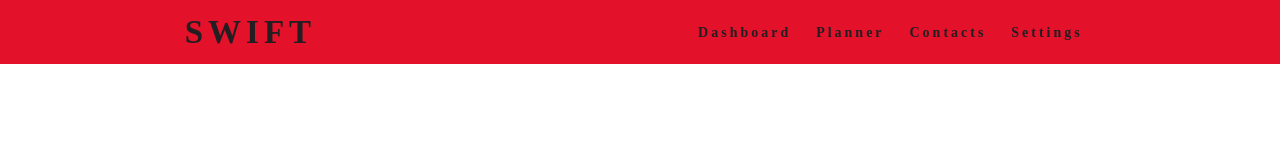
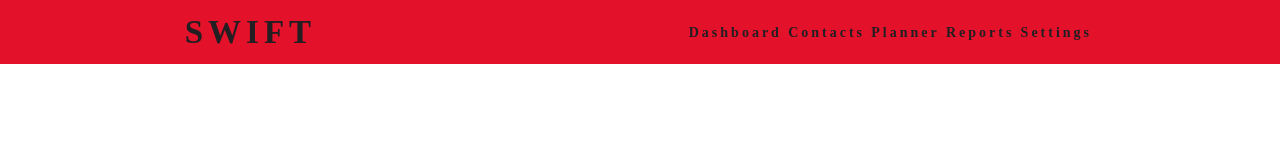
Before and after one commit to nguyj8/CRM-Project, a plain HTML site: page index.html in a window 1280 px wide. Drawn offline with Linux system fonts and the light colour scheme.

Commit message:
Added Reports Page
Changed order of navigation bar and added a Reports page

```diff
--- a/index.html
+++ b/index.html
@@ -20,8 +20,9 @@
         <ul class="nav-links">
             <li><a href="#">Dashboard</a></li>
             <!--Menu: Analytics, Customers, Companies, Transactions, Sales Reports, Accounting, Tasks, Calendar-->
+            <li><a href="contacts.html">Contacts</a></li>
             <li><a href="planner.html">Planner</a></li>
-            <li><a href="contacts.html">Contacts</a></li>
+            <li><a href="reports.html">Reports</a></li>
             <li><a href="settings.html">Settings</a></li>
         </ul>
         <div class="tab">
```
Also changed, not shown: reports.html (added).
